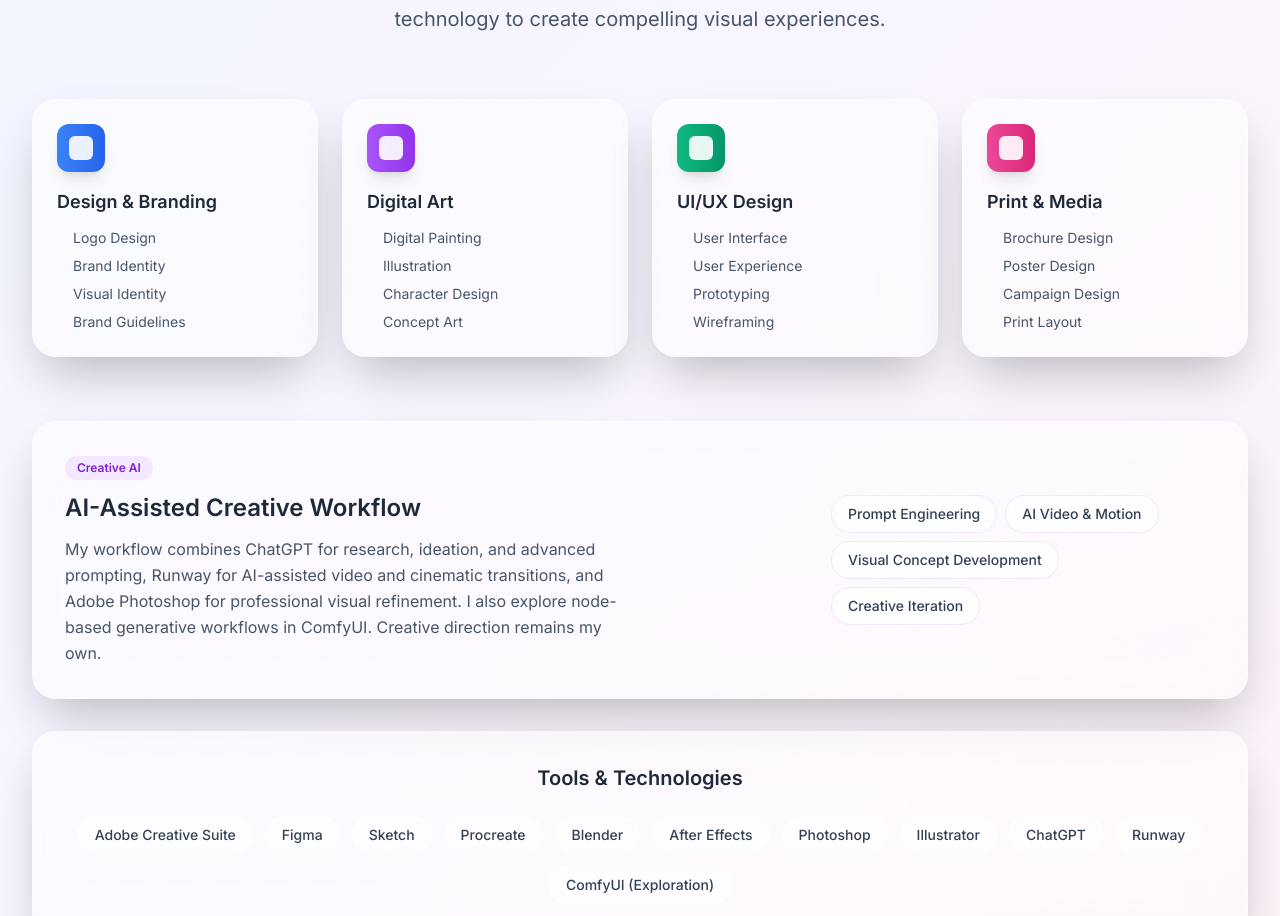
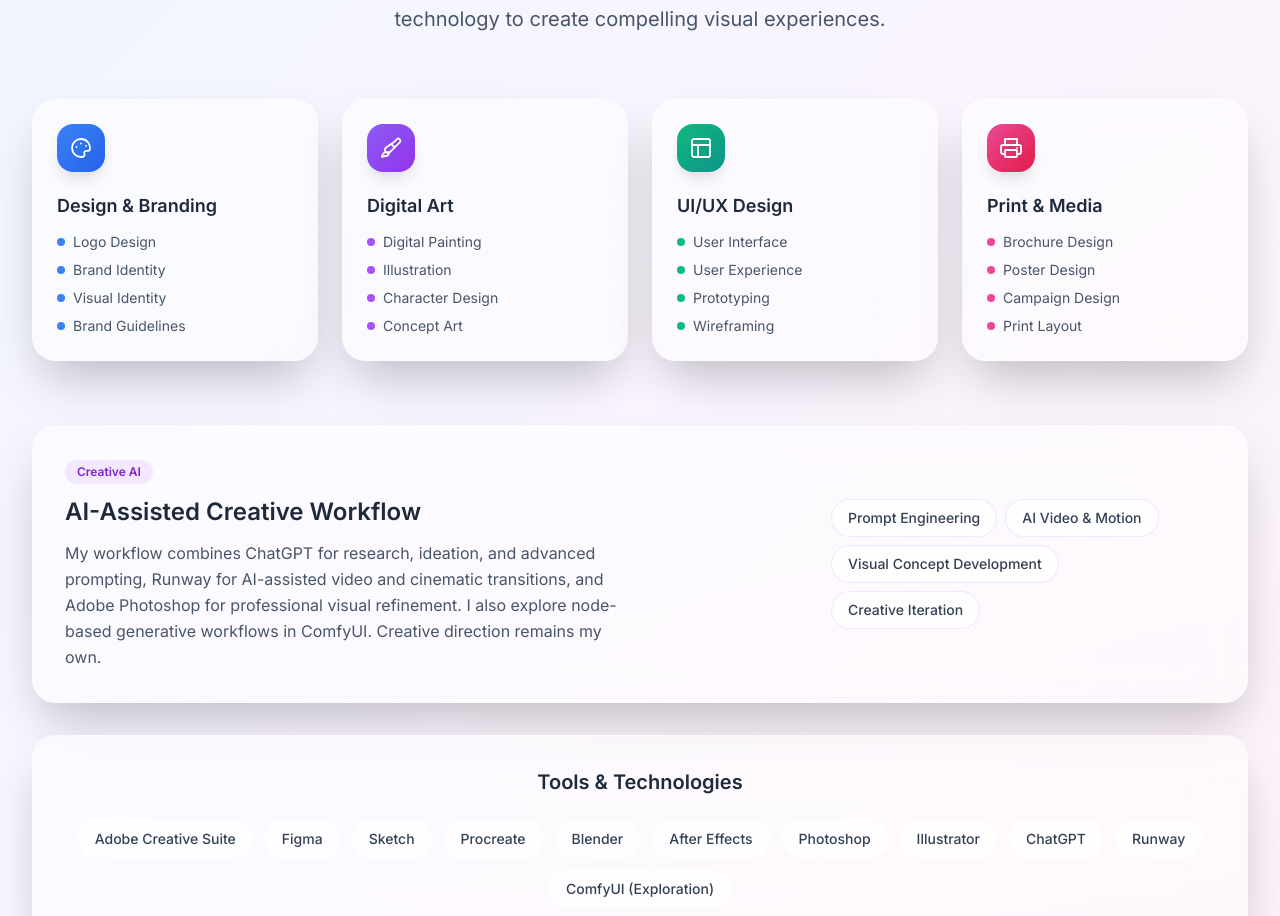
Before and after one commit to ilansas94/PortfolioIlanSas, a Next.js app: page / in a window 1280 px wide. Shown: the part 5242-6158 px from the top of the page. Built offline with nearby package versions, Linux system fonts and the light colour scheme.

Commit message:
Replace placeholder skill squares with polished vector icons and consistent accent colors

```diff
--- a/components/Skills.tsx
+++ b/components/Skills.tsx
@@ -10,26 +10,87 @@ import {
   animations
 } from "@/components/DesignSystem";
 
-const skillCategories = [
+
+type SkillIconName = "palette" | "brush" | "layout" | "printer";
+
+/** Lightweight, consistent line icons without an extra icon dependency. */
+const SkillCategoryIcon = ({ name }: { name: SkillIconName }) => (
+  <svg
+    aria-hidden="true"
+    viewBox="0 0 24 24"
+    fill="none"
+    stroke="currentColor"
+    strokeWidth={1.8}
+    strokeLinecap="round"
+    strokeLinejoin="round"
+    className="h-6 w-6 text-white drop-shadow-sm"
+  >
+    {name === "palette" && (
+      <>
+        <path d="M12 3a9 9 0 1 0 0 18h1.1a2.4 2.4 0 0 0 2.36-2.8l-.17-1a2 2 0 0 1 2-2.35H19a2 2 0 0 0 2-2A9 9 0 0 0 12 3Z" />
+        <circle cx="7.5" cy="11" r="0.9" fill="currentColor" stroke="none" />
+        <circle cx="12" cy="7.5" r="0.9" fill="currentColor" stroke="none" />
+        <circle cx="17" cy="10" r="0.9" fill="currentColor" stroke="none" />
+      </>
+    )}
+    {name === "brush" && (
+      <>
+        <path d="m14.7 6.3 3-3a2.12 2.12 0 0 1 3 3l-10 10a3 3 0 0 1-4.2-4.2l8.2-5.8Z" />
+        <path d="M8 16c-2.8 0-5 2.2-5 5 1.4-1 2.6-1 4-1 2.2 0 3-2 3-4" />
+        <path d="m12.6 8.4 3 3" />
+      </>
+    )}
+    {name === "layout" && (
+      <>
+        <rect x="3" y="3" width="18" height="18" rx="2" />
+        <path d="M3 9h18M9 9v12" />
+      </>
+    )}
+    {name === "printer" && (
+      <>
+        <path d="M6 9V3h12v6" />
+        <path d="M6 18H4a2 2 0 0 1-2-2v-5a2 2 0 0 1 2-2h16a2 2 0 0 1 2 2v5a2 2 0 0 1-2 2h-2" />
+        <rect x="6" y="14" width="12" height="7" rx="1" />
+        <path d="M18 12h.01" />
+      </>
+    )}
+  </svg>
+);
+
+const skillCategories: {
+  title: string;
+  skills: string[];
+  icon: SkillIconName;
+  gradient: string;
+  indicator: string;
+}[] = [
   {
     title: "Design & Branding",
     skills: ["Logo Design", "Brand Identity", "Visual Identity", "Brand Guidelines"],
-    color: "blue"
+    icon: "palette",
+    gradient: "from-blue-500 to-blue-600",
+    indicator: "bg-blue-500"
   },
   {
     title: "Digital Art",
     skills: ["Digital Painting", "Illustration", "Character Design", "Concept Art"],
-    color: "purple"
+    icon: "brush",
+    gradient: "from-violet-500 to-purple-600",
+    indicator: "bg-purple-500"
   },
   {
     title: "UI/UX Design",
     skills: ["User Interface", "User Experience", "Prototyping", "Wireframing"],
-    color: "emerald"
+    icon: "layout",
+    gradient: "from-emerald-500 to-teal-600",
+    indicator: "bg-emerald-500"
   },
   {
     title: "Print & Media",
     skills: ["Brochure Design", "Poster Design", "Campaign Design", "Print Layout"],
-    color: "pink"
+    icon: "printer",
+    gradient: "from-pink-500 to-rose-600",
+    indicator: "bg-pink-500"
   }
 ];
 
@@ -69,7 +130,7 @@ export const Skills = () => {
         </motion.div>
 
         {/* Skills Grid */}
-        <div className="grid md:grid-cols-2 xl:grid-cols-4 gap-6 mb-16">
+        <div className="grid gap-5 sm:grid-cols-2 lg:gap-6 xl:grid-cols-4 mb-16">
           {skillCategories.map((category, index) => (
             <motion.div
               key={index}
@@ -78,17 +139,14 @@ export const Skills = () => {
               transition={{ duration: 0.6, delay: index * 0.1 }}
             >
               <GlassCard
-                className="p-6 h-full group hover:scale-[1.02] transition-transform duration-300"
+                className="p-6 h-full group hover:scale-[1.015] transition-transform duration-300"
                 intensity="medium"
                 gradient
               >
-                <div className={`w-12 h-12 rounded-xl mb-4 flex items-center justify-center bg-gradient-to-r ${
-                  category.color === 'blue' ? 'from-blue-500 to-blue-600' :
-                  category.color === 'purple' ? 'from-purple-500 to-purple-600' :
-                  category.color === 'emerald' ? 'from-emerald-500 to-emerald-600' :
-                  'from-pink-500 to-pink-600'
-                } shadow-lg group-hover:shadow-xl transition-shadow duration-300`}>
-                  <div className="w-6 h-6 bg-white rounded-md opacity-90"></div>
+                <div
+                  className={`mb-5 flex h-12 w-12 items-center justify-center rounded-2xl bg-gradient-to-br ${category.gradient} shadow-lg shadow-slate-900/10 ring-1 ring-white/30 transition-transform duration-300 group-hover:-translate-y-0.5 group-hover:shadow-xl`}
+                >
+                  <SkillCategoryIcon name={category.icon} />
                 </div>
 
                 <h3 className="text-lg font-semibold text-slate-800 mb-3">
@@ -104,7 +162,7 @@ export const Skills = () => {
                       transition={{ duration: 0.4, delay: (index * 0.1) + (skillIndex * 0.05) }}
                       className="flex items-center space-x-2"
                     >
-                      <div className={`w-2 h-2 rounded-full bg-${category.color}-500`}></div>
+                      <div className={`h-2 w-2 flex-none rounded-full ${category.indicator}`}></div>
                       <span className="text-sm text-slate-600">{skill}</span>
                     </motion.div>
                   ))}
```
